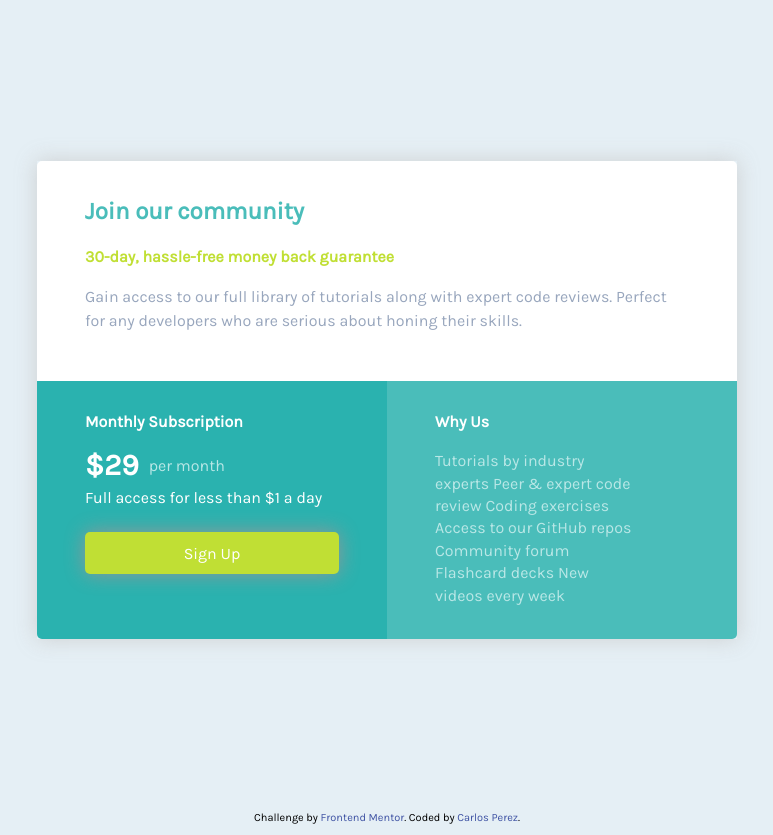
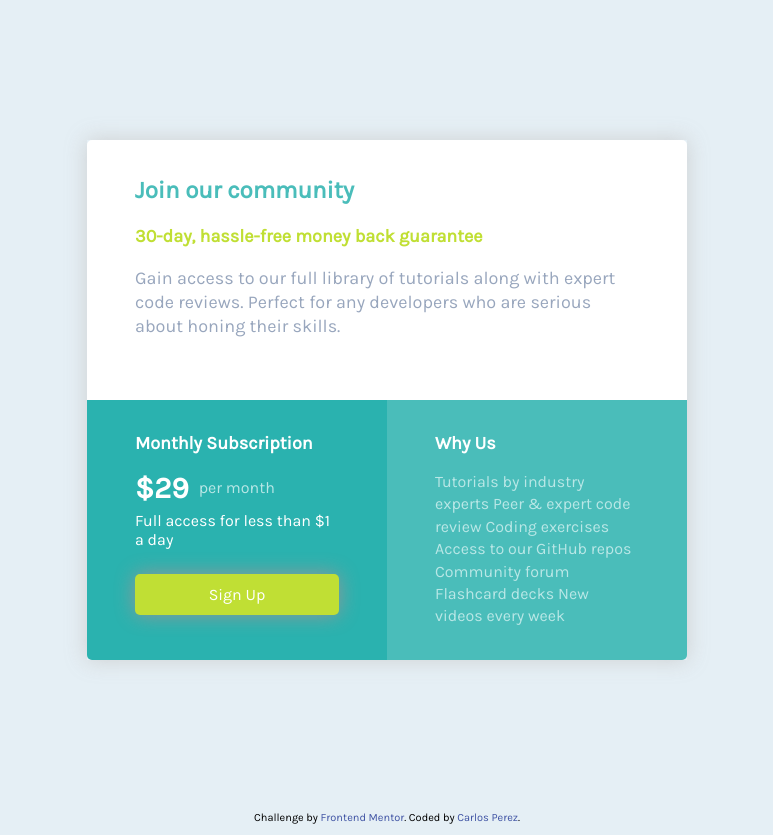
Before and after one commit to Carlos-A-P/Single-price-grid-component, a plain HTML site: page index.html in a window 1280 px wide. Shown: the whole page, without its empty margins (253-1026 px from the left). Drawn offline with Linux system fonts and the light colour scheme.

Commit message:
Update stylesheet.css
changed the grid layout so that I can set the column and row templates. It essentially ensures that second-card and third-card will both take up 1fr. 1fr = "a fraction". So in this case they both take up 1 fraction, sharing available space of the grid-parent, which is of course controlled by your max-width.

```diff
--- a/css/stylesheet.css
+++ b/css/stylesheet.css
@@ -46,7 +46,7 @@ body {
 
 .first-card p,
 h2 {
-	font-size: 16px;
+	font-size: 18px;
 	line-height: 1.5rem;
 }
 
@@ -143,19 +143,25 @@ a:hover {
 		justify-content: center;
 	}
 	.content {
-		grid-template-areas:
-			"first-card first-card"
-			"second-card third-card";
-		max-width: 700px;
+		grid:
+			"first-card first-card" 1fr
+			"second-card third-card" 1fr / 1fr 1fr;
+		/* this is the same as
+       		grid:
+        		"areaName areaName" grid-row-height
+         		"areaName areaName" grid-row-height grid-template-columns; */
+
+		/* also looks like this
+            	grid-template-areas:
+                    	"first-card first-card"
+                    	"second-card third card";
+            	grid-template-columns: 1fr 1fr;
+            	grid-template-rows: 1fr 1fr;*/
+		max-width: 600px;
 	}
 
 	.card {
 		padding: 1rem 3rem 2rem;
-	}
-
-	.second-card,
-	.third-card {
-		width: 254px;
 	}
 
 	.second-card {
```
